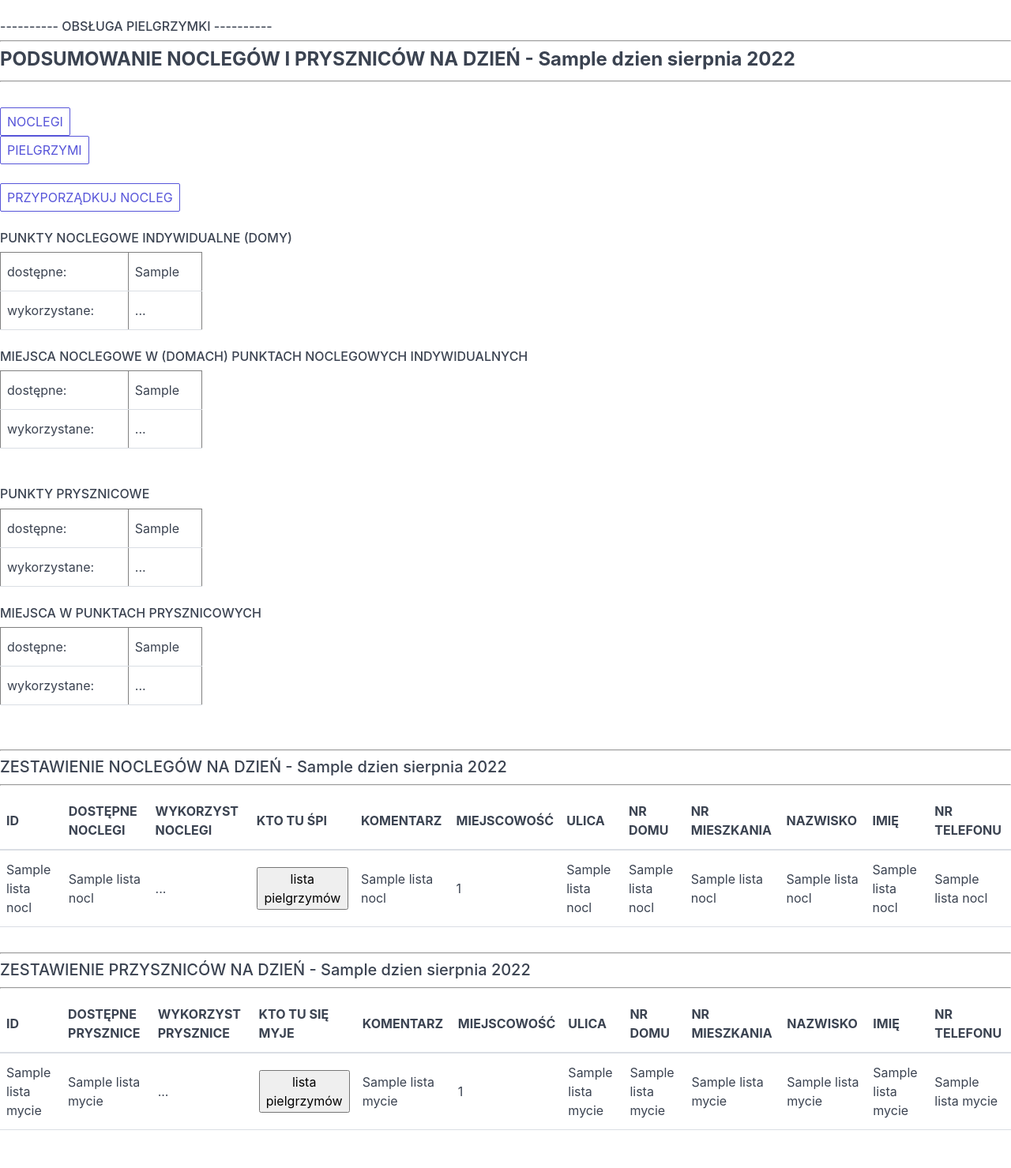
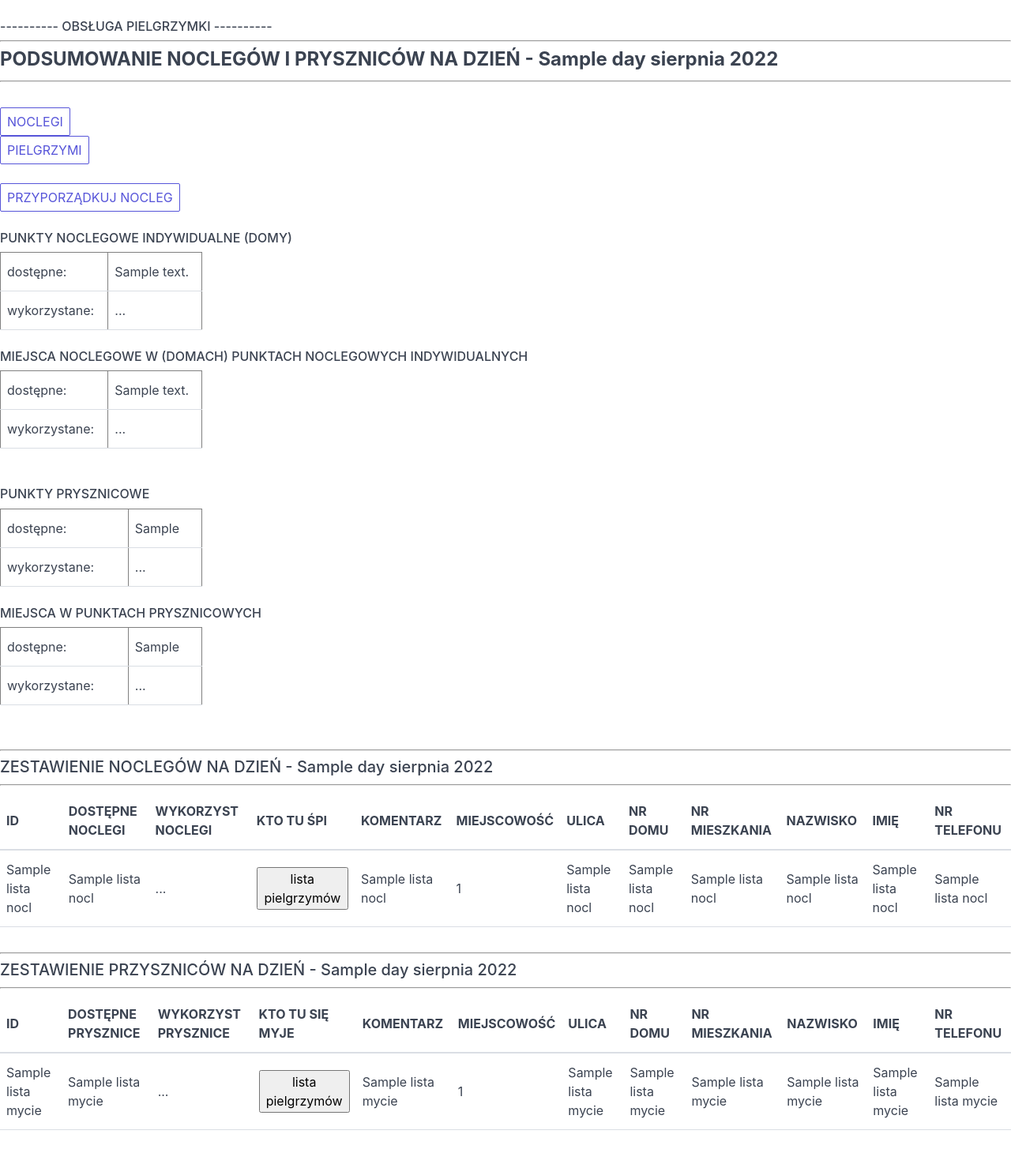
Before and after one commit to BaoZajac/pilgrim_sleep_over, a Flask app: template templates/main.html in a window 1280 px wide. Shown: the whole page at 79% size. Run offline with Flask 2, Linux system fonts and the light colour scheme; the template is opened without the code that fills it: most values are stand-ins (such as "Sample title", 1, 10 or a date in 2020).

Commit message:
translation to English - comments, accomod, day(app.py, main.html, noclegi.html, pielgrzymi.html, kto-tu-spi.html, przyporzadkuj-nocleg.html), accommod_summary(app.py, main.html)

```diff
--- a/app.py
+++ b/app.py
@@ -2,7 +2,7 @@
 # from flask_sqlalchemy import SQLAlchemy
 # from flask_alembic import Alembic
 from main import read_file, write_file
-from noclegi import noclegi
+from noclegi import noclegi as accommod
 from uczestnicy import pielg
 import pandas as pd
 import io
@@ -13,14 +13,14 @@
 app.config['SQLALCHEMY_DATABASE_URI'] = "sqlite:///database_accountant.db"
 
 # db = SQLAlchemy(app)
-dzien = "2022-08-04"        # TODO: zrobić uniwersalne dla każdej daty
+day = "2022-08-04"        # TODO: make universal for any date
 
 
-# # stworzenie tabeli z adresami
+# # creating a table with addresses
 # class Address(db.Model):
 #     id = db.Column(db.Integer, primary_key=True)
 #     last_name = db.Column(db.String(120), nullable=False)
-#     given_name = db.Column(db.String(120), nullable=True)       #TODO: wypełnione musi być ALBO nazwisko ALBO imię
+#     given_name = db.Column(db.String(120), nullable=True)       #TODO: OR first name OR surname must be completed
 #     town = db.Column(db.String(120), nullable=False)
 #     street = db.Column(db.String(120), nullable=True)
 #     house = db.Column(db.String(120), nullable=False)
@@ -30,18 +30,18 @@
 
 @app.route('/')
 def main():
-    noclegi_podsum = noclegi.suma_nocl_data(dzien)
-    mycie_podsum = noclegi.suma_pryszn_data(dzien)
-    lista_nocl = noclegi.lista_nocleg_data(dzien)
-    lista_mycie = noclegi.lista_prysznic_data(dzien)
-    return render_template('main.html', noclegi_podsum=noclegi_podsum, dzien=dzien[-1], mycie_podsum=mycie_podsum,
+    accommod_summary = accommod.suma_nocl_data(day)
+    mycie_podsum = accommod.suma_pryszn_data(day)
+    lista_nocl = accommod.lista_nocleg_data(day)
+    lista_mycie = accommod.lista_prysznic_data(day)
+    return render_template('main.html', accommod_summary=accommod_summary, day=day[-1], mycie_podsum=mycie_podsum,
                            lista_nocl=lista_nocl, lista_mycie=lista_mycie)
 
 
 @app.route('/dodaj-nocleg/', methods=['POST', 'GET'])
 @app.route('/noclegi/', methods=['POST', 'GET'])
 def nocleg():
-    data_noclegi = noclegi.dane_noclegi
+    data_noclegi = accommod.dane_noclegi
     if request.method == "POST":
         last_name = request.form["last_name"]
         given_name = request.form["given_name"]
@@ -56,14 +56,14 @@
         nocleg_lista = list(data_noclegi.keys())
         nocleg_lista = [int(el) for el in nocleg_lista]
         nocleg_id = max(nocleg_lista) + 1
-        # date = noclegi.miejscowosc_na_data(town)
+        # date = accommod.miejscowosc_na_data(town)
         # print(date)
         # print(type(date))
         data_noclegi[nocleg_id] = last_name, given_name, town, street, house, apartment, phone, sleep, shower, comment  #, date
         write_file(data_noclegi, "noclegi.json")
     data_address = list(data_noclegi.items())
     if request.path == '/noclegi/':
-        return render_template("noclegi.html", data_address=data_address, dzien=dzien[-1])
+        return render_template("noclegi.html", data_address=data_address, day=day[-1])
     elif request.path == '/dodaj-nocleg/':
         return render_template("dodaj-nocleg.html")
 
@@ -71,7 +71,7 @@
 @app.route('/edytuj-nocleg/', methods=['GET', 'POST'])
 def edycja_noclegu():
     if request.method == "POST":
-        data_noclegi = noclegi.dane_noclegi
+        data_noclegi = accommod.dane_noclegi
         _id = request.form["id"]
         dane_noc = dict(request.form)
         miejscowosc_przed = data_noclegi[_id][2]
@@ -79,7 +79,7 @@
         dane_noc = list(dane_noc.values())
         miejscowosc_po = dane_noc[2]
         if miejscowosc_przed != miejscowosc_po:
-            data = noclegi.miejscowosc_na_data(miejscowosc_po)
+            data = accommod.miejscowosc_na_data(miejscowosc_po)
             # dane_noc.append(data)
         data_noclegi[_id] = dane_noc
         write_file(data_noclegi, "noclegi.json")
@@ -92,7 +92,7 @@
 @app.route('/usun-nocleg/', methods=['GET', 'POST'])
 def usun_nocleg():
     if request.method == "POST":
-        data_noclegi = noclegi.dane_noclegi
+        data_noclegi = accommod.dane_noclegi
         _id = request.form["id"]
         del data_noclegi[_id]
         write_file(data_noclegi, "noclegi.json")
@@ -128,7 +128,7 @@
         return redirect('/pielgrzymi/')
     data_pielgrzymi_lista = list(data_pielgrzymi.items())
     return render_template("pielgrzymi.html", pielgrzymi=data_pielgrzymi_lista, lista_funkcji=lista_funkcji,
-                           lista_grupek=lista_grupek, dzien=dzien[-1])
+                           lista_grupek=lista_grupek, day=day[-1])
 
 
 @app.route('/edytuj-pielgrzyma/', methods=['GET', 'POST'])
@@ -172,7 +172,7 @@
 
 @ app.route('/kto-tu-spi/', methods=['GET', 'POST'])
 def kto_tu_spi():
-    return render_template("kto-tu-spi.html", dzien=dzien[-1])
+    return render_template("kto-tu-spi.html", day=day[-1])
 
 
 @ app.route('/przyporzadkuj-nocleg/', methods=['GET', 'POST'])
@@ -181,7 +181,7 @@
     lista_funkcyjn.sort(key=lambda lista_funkcyjn: lista_funkcyjn[6])
     lista_zwyk_pielg = pielg.lista_pozost_pielg
     lista_zwyk_pielg.sort(key=lambda lista_zwyk_pielg: lista_zwyk_pielg[6])
-    lista_noclegow = noclegi.lista_nocleg_data(dzien)
+    lista_noclegow = accommod.lista_nocleg_data(day)
     if request.method == "POST":
         df = pd.DataFrame(list(request.form.items()), columns=['osoba', 'nocleg'])
         buffer = io.BytesIO()
@@ -190,5 +190,5 @@
             'Content-Disposition': 'attachment; filename=output.xlsx',
             'Content-type': 'application/vnd.ms-excel'}
         return Response(buffer.getvalue(), mimetype='application/vnd.ms-excel', headers=headers)
-    return render_template("przyporzadkuj-nocleg.html", dzien=dzien[-1], funkcyjni=lista_funkcyjn,
+    return render_template("przyporzadkuj-nocleg.html", day=day[-1], funkcyjni=lista_funkcyjn,
                            pozostali_pielgrzymi=lista_zwyk_pielg, lista_noclegow=lista_noclegow)
--- a/templates/kto-tu-spi.html
+++ b/templates/kto-tu-spi.html
@@ -15,7 +15,7 @@
     <hr />
     <br />
     <form action="/" type="GET">
-        <button class="btn">PODSUMOWANIE DANIA - {{ dzien }} sierpnia 2022</button>
+        <button class="btn">PODSUMOWANIE DANIA - {{ day }} sierpnia 2022</button>
     </form>
     <br />
     <h5>DANE NOCLEGU</h5>
--- a/templates/main.html
+++ b/templates/main.html
@@ -11,7 +11,7 @@
     <br />
     <h6>----------    OBSŁUGA PIELGRZYMKI    ----------</h6>
     <hr />
-    <h4><b>PODSUMOWANIE NOCLEGÓW I PRYSZNICÓW NA DZIEŃ - {{ dzien }} sierpnia 2022</b></h4>
+    <h4><b>PODSUMOWANIE NOCLEGÓW I PRYSZNICÓW NA DZIEŃ - {{ day }} sierpnia 2022</b></h4>
     <hr />
     <br />
         <form action="/noclegi/" type="GET">
@@ -30,7 +30,7 @@
         <tbody>
             <tr>
                 <td>dostępne:</td>
-                <td>{{ noclegi_podsum[0] }}</td>
+                <td>{{ accommod_summary[0] }}</td>
             </tr>
                 <td>wykorzystane:</td>
                 <td>...</td>
@@ -42,7 +42,7 @@
         <tbody>
             <tr>
                 <td>dostępne:</td>
-                <td>{{ noclegi_podsum[1] }}</td>
+                <td>{{ accommod_summary[1] }}</td>
             </tr>
                 <td>wykorzystane:</td>
                 <td>...</td>
@@ -75,7 +75,7 @@
     <br />
     <br />
     <hr />
-    <h5>ZESTAWIENIE NOCLEGÓW NA DZIEŃ - {{ dzien }} sierpnia 2022</h5>
+    <h5>ZESTAWIENIE NOCLEGÓW NA DZIEŃ - {{ day }} sierpnia 2022</h5>
     <hr />
         <table class="table">
             <thead>
@@ -119,7 +119,7 @@
     </table>
     <br />
     <hr />
-    <h5>ZESTAWIENIE PRZYSZNICÓW NA DZIEŃ - {{ dzien }} sierpnia 2022</h5>
+    <h5>ZESTAWIENIE PRZYSZNICÓW NA DZIEŃ - {{ day }} sierpnia 2022</h5>
     <hr />
     <table class="table">
         <thead>
--- a/templates/noclegi.html
+++ b/templates/noclegi.html
@@ -15,7 +15,7 @@
     <hr />
     <br />
         <form action="/" type="GET">
-            <button class="btn">PODSUMOWANIE DNIA - {{ dzien }} sierpnia 2022</button>
+            <button class="btn">PODSUMOWANIE DNIA - {{ day }} sierpnia 2022</button>
         </form>
         <form action="/pielgrzymi/" type="GET">
             <button class="btn">PIELGRZYMI</button>
--- a/templates/pielgrzymi.html
+++ b/templates/pielgrzymi.html
@@ -15,7 +15,7 @@
     <hr />
     <br />
         <form action="/" type="GET">
-            <button class="btn">PODSUMOWANIE DANIA - {{ dzien }} sierpnia 2022</button>
+            <button class="btn">PODSUMOWANIE DANIA - {{ day }} sierpnia 2022</button>
         </form>
         <form action="/noclegi/" type="GET">
             <button class="btn">NOCLEGI</button>
--- a/templates/przyporzadkuj-nocleg.html
+++ b/templates/przyporzadkuj-nocleg.html
@@ -15,7 +15,7 @@
     <hr />
     <br />
         <form action="/" type="GET">
-            <button class="btn">PODSUMOWANIE DNIA - {{ dzien }} sierpnia 2022</button>
+            <button class="btn">PODSUMOWANIE DNIA - {{ day }} sierpnia 2022</button>
         </form>
     <br />
     <br />
```
